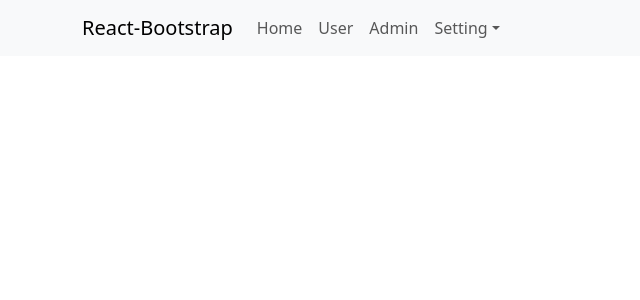
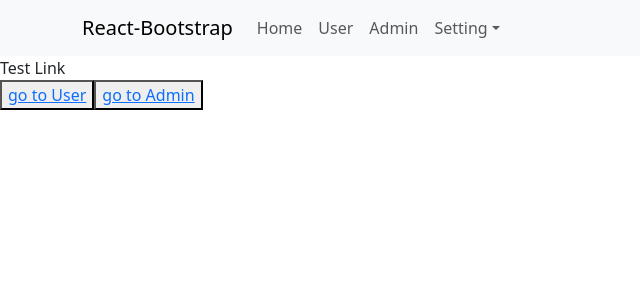
Before and after one commit to kled51021/Learn-React, a React (Create React App) app: page / in a window 1280 px wide. Shown: the top 300 px of the page, without its empty margins (0-640 px from the left). Built offline with nearby package versions, Linux system fonts and the light colour scheme.

Commit message:
Dieu huong trang voi Links

```diff
--- a/src/App.js
+++ b/src/App.js
@@ -1,10 +1,23 @@
 
+import { Button } from 'bootstrap';
 import './App.scss';
 import Header from './components/Header/Header';
+import { Link } from 'react-router-dom';
 const App = () => {
   return (
     <div className='App-container'>
-      <Header></Header>
+      <Header />
+      <div>
+        Test Link
+      </div>
+      <div>
+        <button>
+          <Link to="/users">go to User </Link>
+        </button>
+        <button>
+          <Link to="/admins">go to Admin </Link>
+        </button>
+      </div>
     </div>
   )
 }
--- /dev/null
+++ b/src/components/Admin/Admin.js
@@ -0,0 +1,6 @@
+const Admin = (props) => {
+    return (
+        <div>Admin components</div>
+    )
+}
+export default Admin;
--- a/src/components/Header/Header.js
+++ b/src/components/Header/Header.js
@@ -2,7 +2,7 @@
 import Nav from 'react-bootstrap/Nav';
 import Navbar from 'react-bootstrap/Navbar';
 import NavDropdown from 'react-bootstrap/NavDropdown';
-
+import { Link } from 'react-router-dom';
 const Header = () => {
     return (
         <Navbar expand="lg" className="bg-body-tertiary">
@@ -11,9 +11,9 @@
                 <Navbar.Toggle aria-controls="basic-navbar-nav" />
                 <Navbar.Collapse id="basic-navbar-nav">
                     <Nav className="me-auto">
-                        <Nav.Link href="#home">Home</Nav.Link>
-                        <Nav.Link href="#link">User</Nav.Link>
-                        <Nav.Link href="#link">Admin</Nav.Link>
+                        <Link to='/' className='nav-link'>Home</Link>
+                        <Link to='/users' className='nav-link'>User</Link>
+                        <Link to='/admins' className='nav-link'>Admin</Link>
                         <NavDropdown title="Setting" id="basic-nav-dropdown">
                             <NavDropdown.Item href="#action/3.1">Login</NavDropdown.Item>
                             <NavDropdown.Item href="#action/3.2">
--- /dev/null
+++ b/src/components/Users/User.js
@@ -0,0 +1,6 @@
+const User = (props) => {
+    return (
+        <div>User components</div>
+    )
+}
+export default User;
--- a/src/index.js
+++ b/src/index.js
@@ -5,13 +5,22 @@
 import { Provider } from 'react-redux';
 import store from './redux/store';
 import 'bootstrap/dist/css/bootstrap.min.css';
+import { BrowserRouter, Routes, Route, } from "react-router-dom";
+import User from './components/Users/User';
+import Admin from './components/Admin/Admin';
 const root = ReactDOM.createRoot(document.getElementById('root'));
 root.render(
   <Provider store={store}>
     {/* <React.StrictMode> */}
-    <App />
+    <BrowserRouter>
+      <Routes>
+        <Route path='/' element={<App />} />
+        <Route path='users' element={<User />} />
+        <Route path='admins' element={<Admin />} />
+      </Routes>
+    </BrowserRouter>
     {/* </React.StrictMode> */}
-  </Provider>
+  </Provider >
 );
 
 // If you want to start measuring performance in your app, pass a function
```
